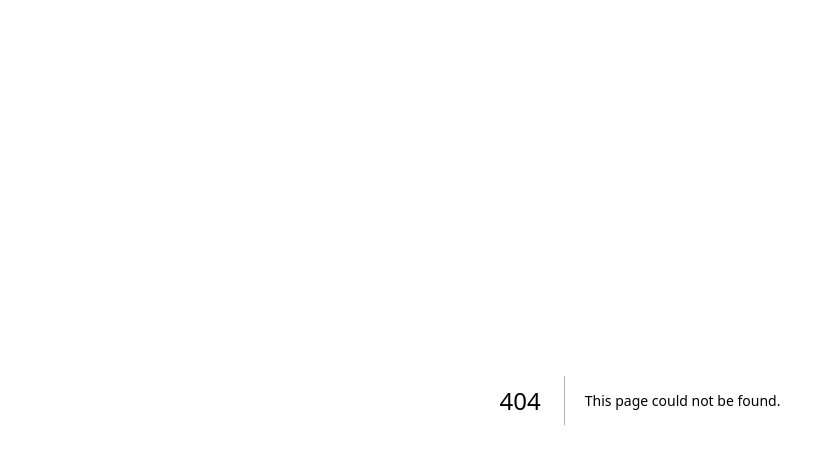
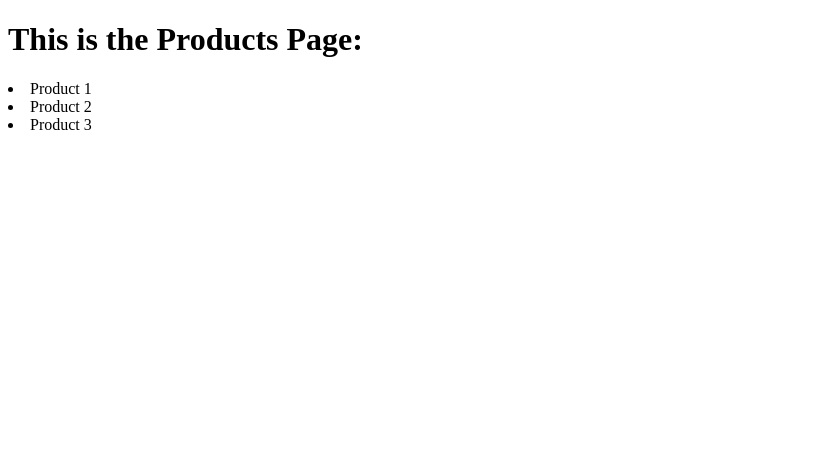
Before and after one commit to keshav-provus/next-js, a Next.js app: page /products in a window 1280 px wide. Before the commit this address had no page. Shown: the top 464 px of the page, without its empty margins (0-835 px from the left). Built offline with nearby package versions, Linux system fonts and the light colour scheme.

Commit message:
Created A products landing page

```diff
--- /dev/null
+++ b/app/products/page.tsx
@@ -0,0 +1,10 @@
+export default function Products(){
+    return(
+    <>
+    <h1>This is the Products Page:</h1>
+    <li>Product 1</li>
+    <li>Product 2</li>
+    <li>Product 3</li>
+    </>
+    )
+}
```
